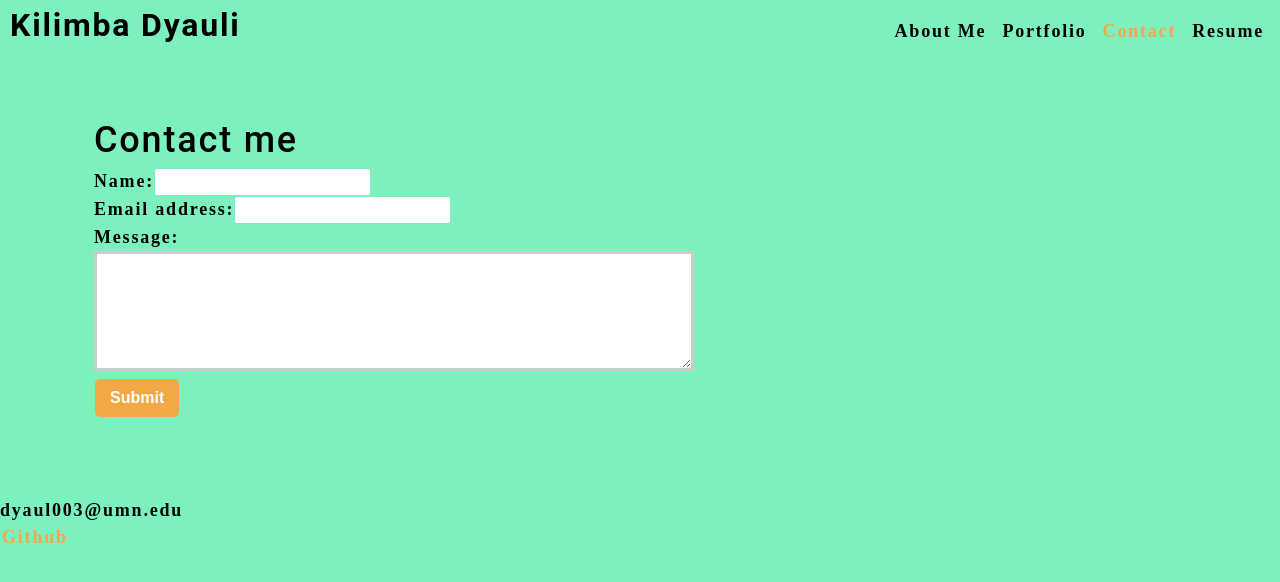
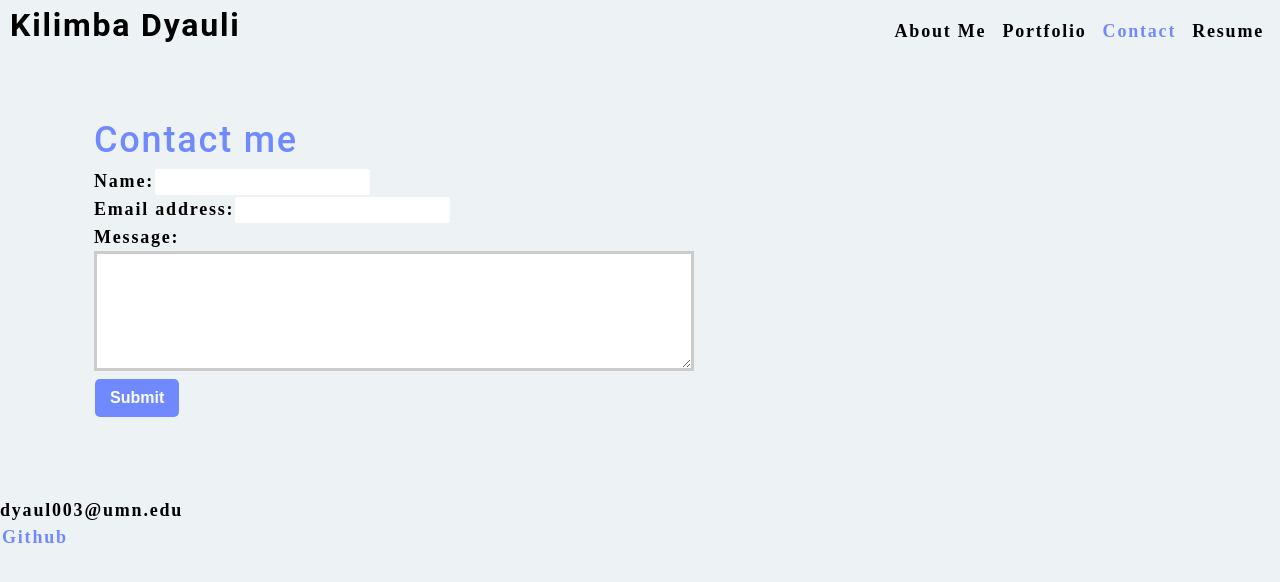
Before and after one commit to kilimba7/react-portfolio, a React (Create React App) app: page / in a window 1280 px wide. Both pictures are taken after a click on the item "Contact". Shown: the top 582 px of the page. Built offline with nearby package versions, Linux system fonts and the light colour scheme.

Commit message:
changed bg color

```diff
--- a/src/components/About/index.js
+++ b/src/components/About/index.js
@@ -4,9 +4,9 @@ import coverImage from "../../assets/cover/avatar.jpg";
 function About() {
     return(
         <section>
+            <div className='card'>
             <h1 id='about'>Junior Dev</h1>
             <img src={coverImage} className="my-2" style={{ width: "20%" }} alt="cover" />
-            <div className='my-2'>
                 <p>
                 Welcome to my portfolio! I'm a junior dev, with a skill set in fullstack development. Some of my skills include
                   Test Driven Development and Object Oriented Programming. I've attached two of my projects below. Thank you!
--- a/src/components/Contact/index.js
+++ b/src/components/Contact/index.js
@@ -36,7 +36,7 @@ function Contact() {
 
     return (
       <section>
-      <h1 data-testid="h1tag">Contact me</h1>
+      <h1>Contact me</h1>
       <form id="contact" onSubmit={handleSubmit}>
         <div>
           <label htmlFor="name">Name:</label>
--- a/src/components/Portfolio/index.js
+++ b/src/components/Portfolio/index.js
@@ -8,17 +8,19 @@ function Portfolio() {
     return(
         <section>
 
-            <div className='card'>
+            <div>
             <h3>Recipe-Me</h3>
-            <img src={recipe} className="my-2" style={{ width: "90%" }} alt="recipe" />
+            <img src={recipe} className="my-2" style={{ width: "20%" }} alt="recipe" />
+            <br/>
             <a href="https://github.com/kilimba7/recipe-me">Github</a>
             <br/>
             <a href="https://darioorbita.github.io/Movie-Finder/">Deployed site</a>
             </div>
 
-            <div className='card'>
+            <div>
             <h3>Movie-Finder</h3>
-            <img src={movie} className="my-2" style={{ width: "90%" }} alt="movie" />
+            <img src={movie} className="my-2" style={{ width: "30%" }} alt="movie" />
+            <br/>
             <a href="https://github.com/kilimba7/movie-finder">Github</a>
             <br/>
             <a href="https://community-recipe-calendar.herokuapp.com/">Deployed site</a>
--- a/src/index.css
+++ b/src/index.css
@@ -5,12 +5,12 @@ main {
   padding: 50px 30px;
 }
 :root {
-  --primary: #F3A847;
-  --secondary: #F3A847;
+  --primary: #7189FF;
+  --secondary: #7189FF;
   --tertiary: #B12704;
   --light: 89B0AE;
-  --dark: #7CF0BD;
-  --darker: #111111;
+  --dark: #EDF2F4;
+  --darker: #EDF2F4;
   --error: rgb(228, 46, 1);
   --spacing-one: calc(1rem * 0.5);
   --spacing-two: calc(1rem);
@@ -54,7 +54,7 @@ h6 {
 
 h1 {
   font-size: 2.25rem;
-  color: var(--light);
+  color: var(--primary);
 }
 
 h2 {
@@ -228,7 +228,6 @@ textarea {
 }
 
 .card {
-  width: 25%;
   text-align: center;
 }
 
```
